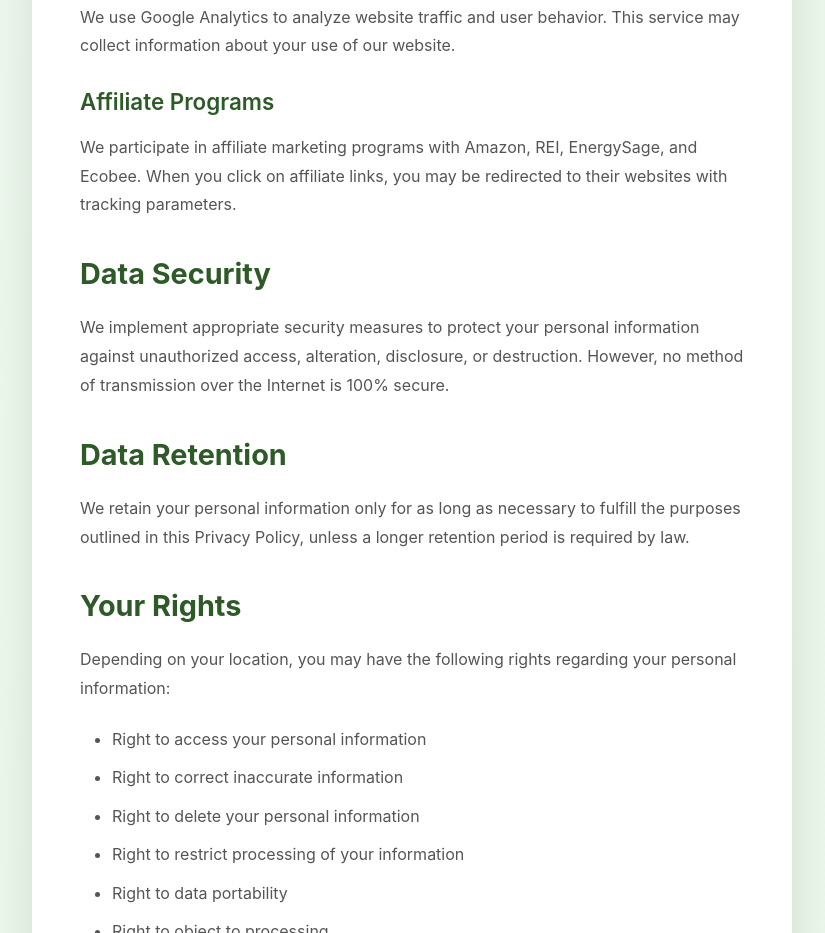
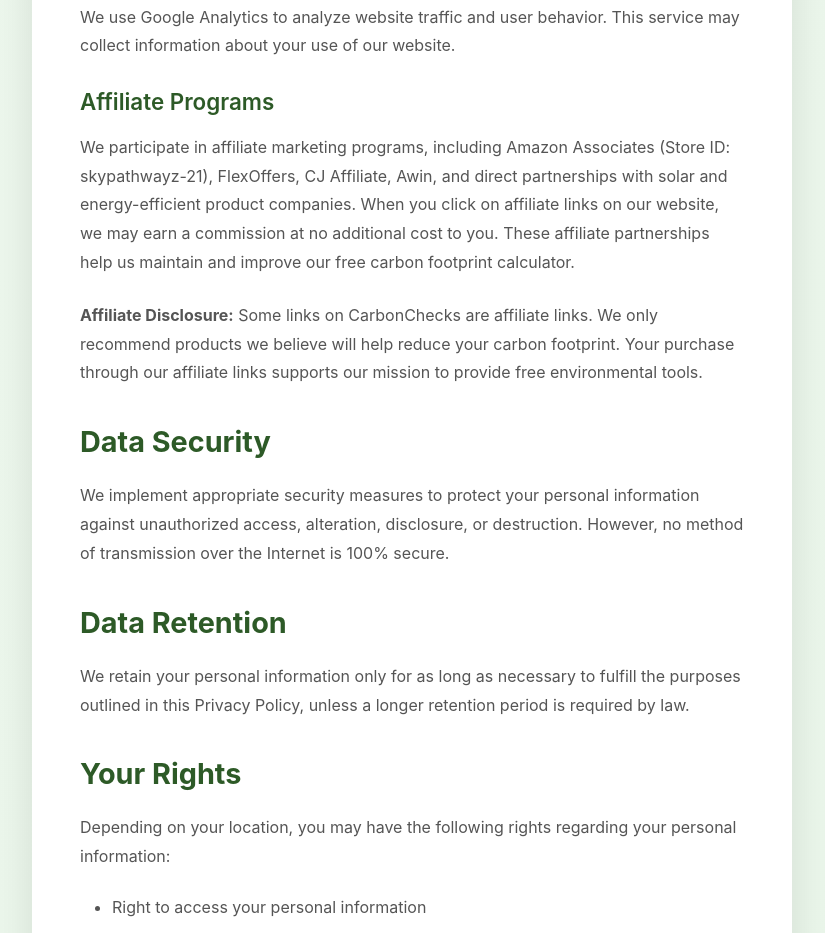
Before and after one commit to skypathwayz/carboncheck, a plain HTML site: page privacy-policy.html in a window 1280 px wide. Shown: the part 2415-3348 px from the top of the page, without its empty margins (228-1053 px from the left). Drawn offline with Linux system fonts and the light colour scheme.

Commit message:
Google Ads compliance: remove Skimlinks from all pages, update Privacy Policy affiliate section, add affiliate disclosure to homepage footer

```diff
--- a/privacy-policy.html
+++ b/privacy-policy.html
@@ -14,8 +14,7 @@
     <!-- Google AdSense -->
     <script async src="https://pagead2.googlesyndication.com/pagead/js/adsbygoogle.js?client=ca-pub-5918874419248577" crossorigin="anonymous"></script>
 
-    <!-- Skimlinks -->
-    <script type="text/javascript" src="https://s.skimresources.com/js/293633X1780866.skimlinks.js"></script>
+    <!-- Skimlinks REMOVED - Application rejected -->
 
     <!-- Google tag (gtag.js) -->
     <script async src="https://www.googletagmanager.com/gtag/js?id=G-F4GP5ZEMD1"></script>
@@ -308,7 +307,8 @@
             <p>We use Google Analytics to analyze website traffic and user behavior. This service may collect information about your use of our website.</p>
 
             <h3>Affiliate Programs</h3>
-            <p>We participate in affiliate marketing programs with Amazon, REI, EnergySage, and Ecobee. When you click on affiliate links, you may be redirected to their websites with tracking parameters.</p>
+            <p>We participate in affiliate marketing programs, including Amazon Associates (Store ID: skypathwayz-21), FlexOffers, CJ Affiliate, Awin, and direct partnerships with solar and energy-efficient product companies. When you click on affiliate links on our website, we may earn a commission at no additional cost to you. These affiliate partnerships help us maintain and improve our free carbon footprint calculator.</p>
+            <p><strong>Affiliate Disclosure:</strong> Some links on CarbonChecks are affiliate links. We only recommend products we believe will help reduce your carbon footprint. Your purchase through our affiliate links supports our mission to provide free environmental tools.</p>
 
             <h2>Data Security</h2>
             <p>We implement appropriate security measures to protect your personal information against unauthorized access, alteration, disclosure, or destruction. However, no method of transmission over the Internet is 100% secure.</p>
```
Also changed, not shown: contact.html (+1 -2 lines), index.html (+5 -0 lines), terms-of-service.html (+1 -2 lines), 3 other files.
